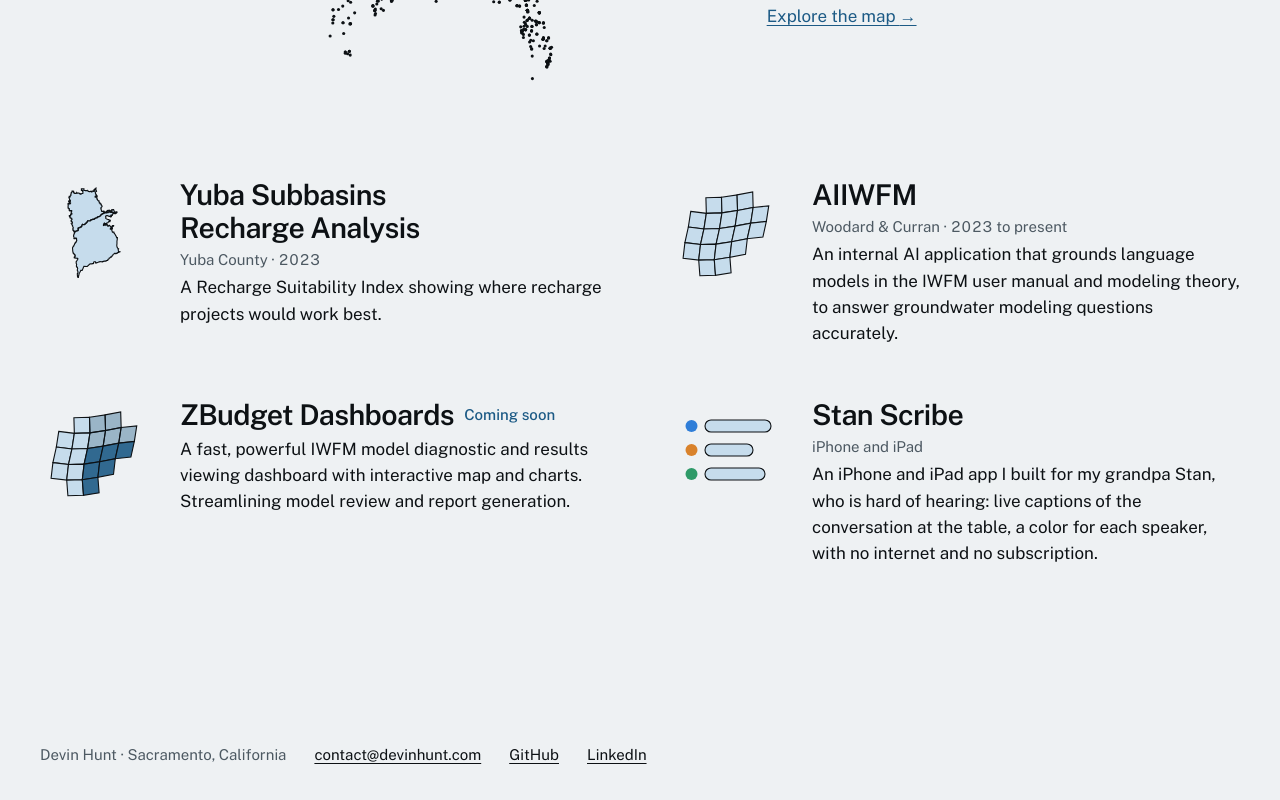
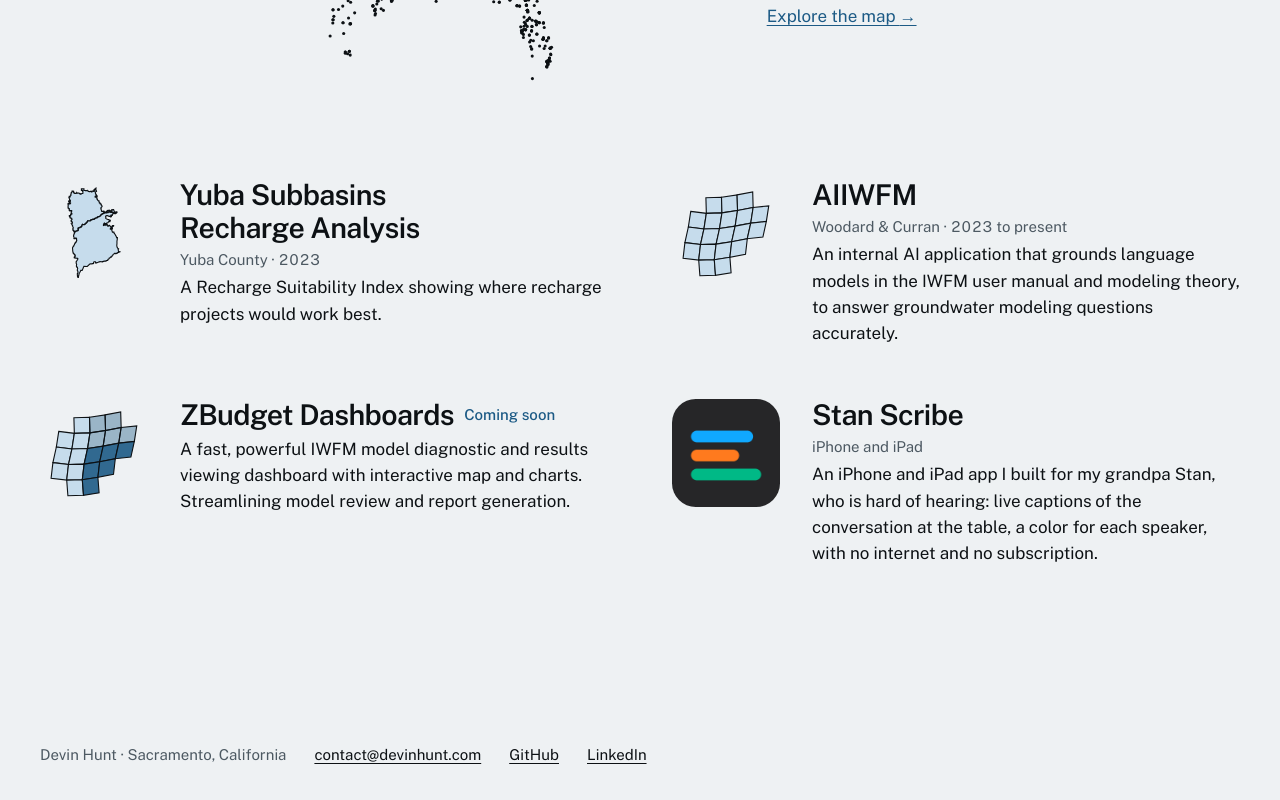
Before and after one commit to dhunt22/portfolio_website_v3, a Next.js app: page / in a window 1280 px wide. Shown: the part 1257-2057 px from the top of the page. Built offline with nearby package versions, Linux system fonts and the light colour scheme; no server answers.

Commit message:
feat(site): the home page shows Stan Scribe's own app icon in place of its drawn glyph
The other highlights keep their glyphs, and the portfolio keeps Stan Scribe's.

```diff
--- a/components/site/Highlights.tsx
+++ b/components/site/Highlights.tsx
@@ -3,7 +3,8 @@
 // Copyright (c) 2026 Devin Hunt contact@devinhunt.com
 // components/site/Highlights.tsx
 // The home page's Selected work (DESIGN.md › Lead project, Project entry): the lead drawn large beside
-// its text, then the highlights as glyph entries. Pointing at one puts it in the readout.
+// its text, then the highlights as glyph entries, or an app's own icon where it has one. Pointing at one puts
+// it in the readout.
 
 import { EntryLink } from '@/components/site/EntryLink';
 import { Glyph } from '@/components/site/Glyph';
@@ -34,13 +35,19 @@ export function LeadProject({ entry, figure, description }: { entry: Omit<WorkEn
 }
 
 // Home shows four, so its glyphs are half again the portfolio's: 78px on phones, 108px from 861px.
+const MARK = 'h-[78px] w-[78px] min-[861px]:h-[108px] min-[861px]:w-[108px]';
 const ITEM = 'glyph-host grid grid-cols-[78px_minmax(0,1fr)] items-start gap-x-5 py-[22px] text-inherit no-underline min-[861px]:grid-cols-[108px_minmax(0,1fr)] min-[861px]:gap-x-8';
 
 function Highlight({ entry }: { entry: WorkEntry }) {
   const handlers = useReadingHandlers(entry.reading);
   const body = (
     <>
-      <Glyph shape={entry.glyph} className="h-[78px] w-[78px] min-[861px]:h-[108px] min-[861px]:w-[108px]" />
+      {entry.icon ? (
+        // An app's own icon, rounded as iOS rounds it. Decoration: the name beside it says what it is.
+        <span aria-hidden="true" className={cn(MARK, 'block rounded-[22%] bg-cover bg-center')} style={{ backgroundImage: `url(${entry.icon})` }} />
+      ) : (
+        <Glyph shape={entry.glyph} className={MARK} />
+      )}
       {/* One text block beside the glyph, so a glyph taller than the text never spreads its lines apart. */}
       <span className="grid gap-y-1">
         <span className={cn(SITE_TYPE.title, 'entry-name')}>
--- a/lib/portfolio-data.ts
+++ b/lib/portfolio-data.ts
@@ -2,7 +2,7 @@
 // lib/portfolio-data.ts
 // Portfolio project data separated for better maintainability
 
-import { pageHref } from '@/lib/stanscribe';
+import { APP_ICONS, pageHref } from '@/lib/stanscribe';
 
 /** How a project or tool is drawn (DESIGN.md › Glyphs). */
 export type GlyphSpec =
@@ -247,6 +247,8 @@ export interface Tool {
   summary: string;
   content: string[];
   glyph: GlyphSpec;
+  /** An app's own icon. The home page shows it in place of the glyph. */
+  icon?: string;
   readout: { label: string; value: string };
   href?: string;
   soon?: boolean;
@@ -300,6 +302,7 @@ export const TOOLS: Tool[] = [
     summary: 'An iPhone and iPad app I built for my grandpa Stan, who is hard of hearing: live captions of the conversation at the table, a color for each speaker, with no internet and no subscription.',
     content: ['My grandpa Stan is hard of hearing. With live captions at dinner he could keep up and answer, but the app my parents found charged a monthly fee and needed the internet for its best captions. So I used AI to build one that works offline and costs as little as I could manage: a free edition, and a full one you pay for once.'],
     glyph: { kind: 'captions' },
+    icon: APP_ICONS.scribe.src,
     readout: { label: 'App', value: 'Stan Scribe, on its own site' },
     href: pageHref('scribe'),
   },
--- a/lib/site/work.ts
+++ b/lib/site/work.ts
@@ -18,6 +18,8 @@ export interface WorkEntry {
   meta: string;
   summary: string;
   glyph: GlyphShape;
+  /** An app's own icon, which the home page shows in place of the glyph. */
+  icon?: string;
   reading: Reading;
   categories: string[];
   content: string[];
@@ -100,6 +102,7 @@ function toolEntry(t: Tool): WorkEntry {
     meta: t.meta,
     summary: t.summary,
     glyph: glyphFor(t.glyph),
+    icon: t.icon,
     reading: labelReading(t.readout.label, t.readout.value),
     categories: [],
     content: t.content,
```
Also changed, not shown: 2 other files (tests, documents, lock files or other folders).
